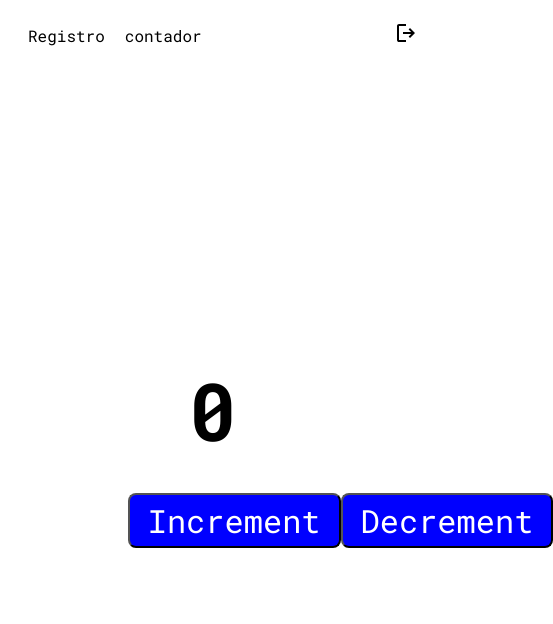
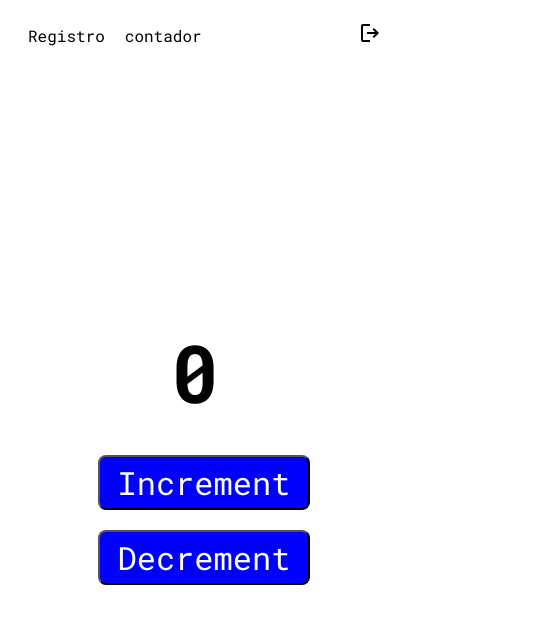
Before and after one commit to camiloguz23/register-time, a Next.js app: page /counter in a window 390 px wide. Shown: the top 624 px of the page, 553 px wide, since content can reach past the window. Built offline with nearby package versions, Linux system fonts and the light colour scheme.

Commit message:
fix btn counter mobile

```diff
--- a/src/app/(content)/counter/ui-counter/counter.module.css
+++ b/src/app/(content)/counter/ui-counter/counter.module.css
@@ -12,9 +12,11 @@
 
     .contentBtn {
         display: flex;
-        width: 40%;
+        width: 50%;
         justify-content: space-around;
         align-items: center;
+        flex-wrap: wrap;
+        gap: 20px;
 
         .btn {
             padding: 4px 18px;
```
